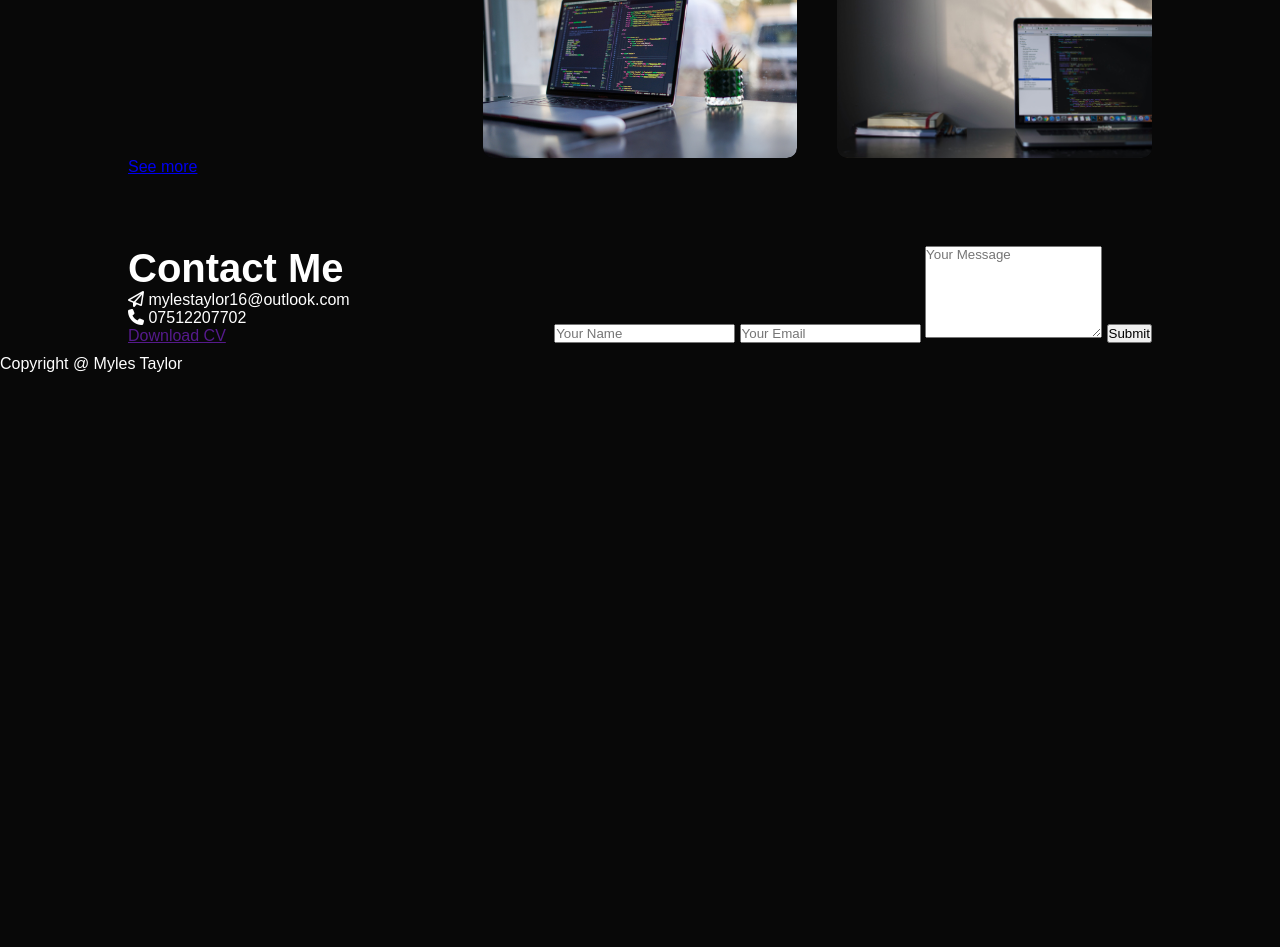
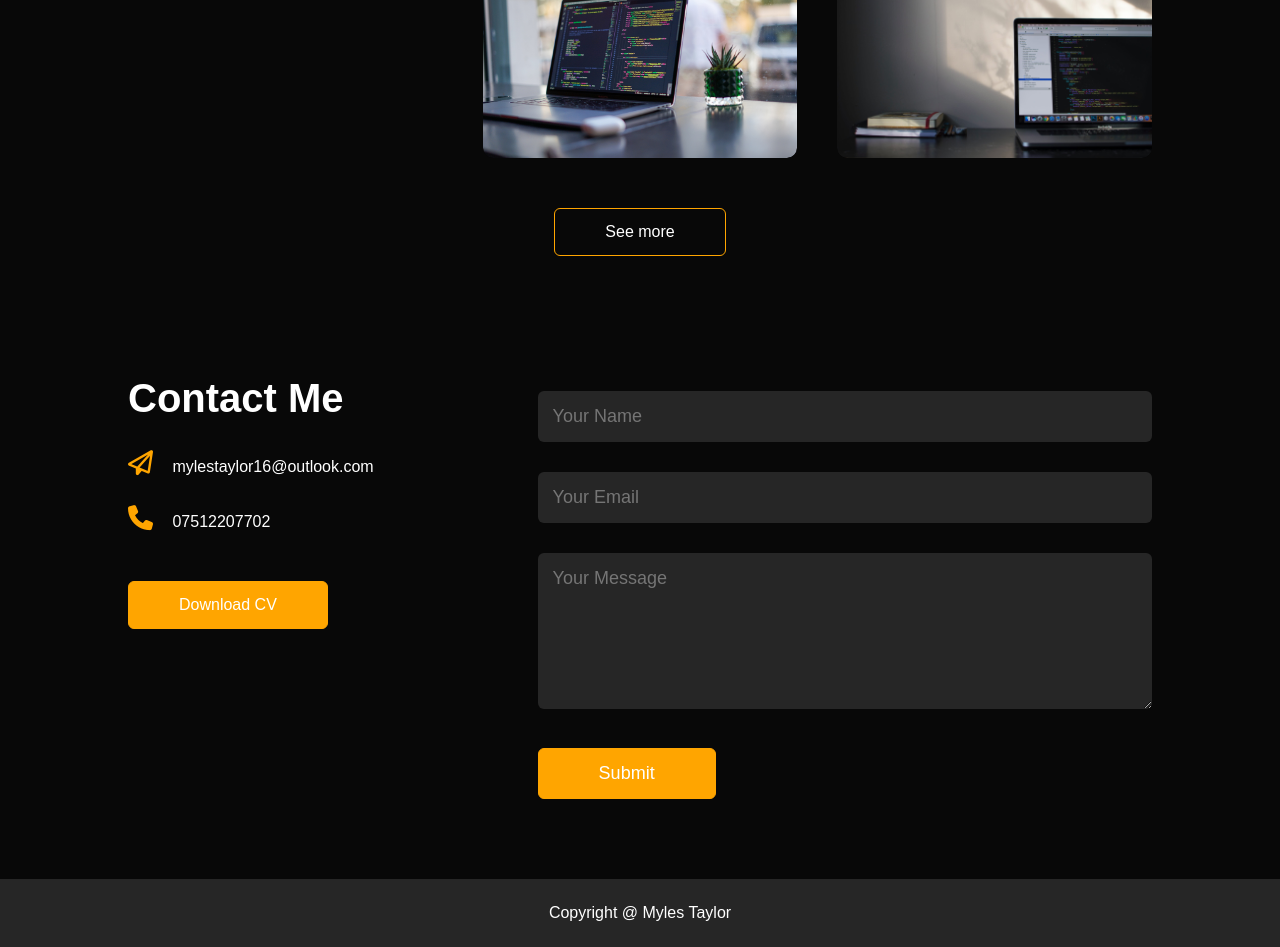
Before and after one commit to MylesCodes98/Portfolio, a plain HTML site: page Portfolio/index.html in a window 1280 px wide. Shown: the part 1929-2876 px from the top of the page. Before the commit the page ends 2302 px from the top, so only its background shows below. Drawn offline with Linux system fonts and the light colour scheme.

Commit message:
Update style.css

```diff
--- a/Portfolio/style.css
+++ b/Portfolio/style.css
@@ -233,3 +233,64 @@ header-text h1{
 .work:hover .layer{
     height: 100%;
 }
+.btn{
+    display: block;
+    margin: 50px auto;
+    width: fit-content;
+    border: 1px solid #ffa500;
+    padding: 14px 50px;
+    border-radius: 6px;
+    text-decoration: none;
+    color: #fff;
+    transition: background 0.5s;
+}
+.btn:hover{
+    background: #ffa500;
+}
+/*-----contact------*/
+.contact-left{
+    flex-basis: 35%;
+}
+.contact-right{
+    flex-basis: 60%;
+}
+.contact-left p{
+    margin-top: 30px;
+}
+.contact-left p i{
+    color: #ffa500;
+    margin-right: 15px;
+    font-size: 25px;
+}
+.btn.btn2{
+    display: inline-block;
+    background: #ffa500;
+}
+.contact-right form{
+    width: 100%;
+}
+form input, form textarea{
+    width: 100%;
+    border: 0;
+    outline: none;
+    background: #262626;
+    padding: 15px;
+    margin: 15px 0;
+    color: #fff;
+    font-size: 18px;
+    border-radius: 6px;
+}
+form .btn2{
+    padding: 14px 60px;
+    font-size: 18px;
+    margin-top: 20px;
+    cursor: pointer;
+}
+.copyright{
+    width: 100%;
+    text-align: center;
+    padding: 25px 0;
+    background: #262626;
+    font-weight: 300;
+    margin-top: 20px;
+}
```
